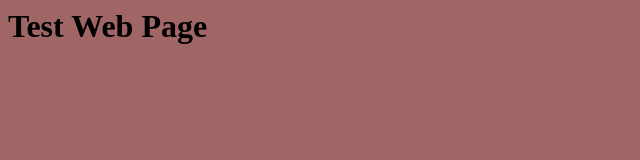
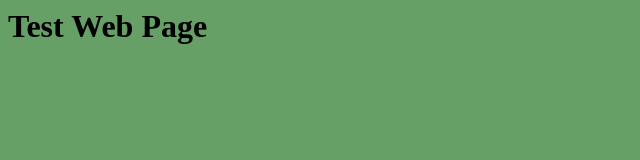
Before and after one commit to thardy/aws-static-site, a website: page src/index.html in a window 1280 px wide. Shown: the whole page, without its empty margins (0-640 px from the left). Drawn offline with Linux system fonts and the light colour scheme.

Commit message:
changing to greenish

```diff
--- a/src/index.html
+++ b/src/index.html
@@ -1,5 +1,5 @@
 <html>
-  <body style="background-color: #a06666;">
+  <body style="background-color: #66a066;">
 	<h1>Test Web Page</h1>
   </body>
 </html>
```
